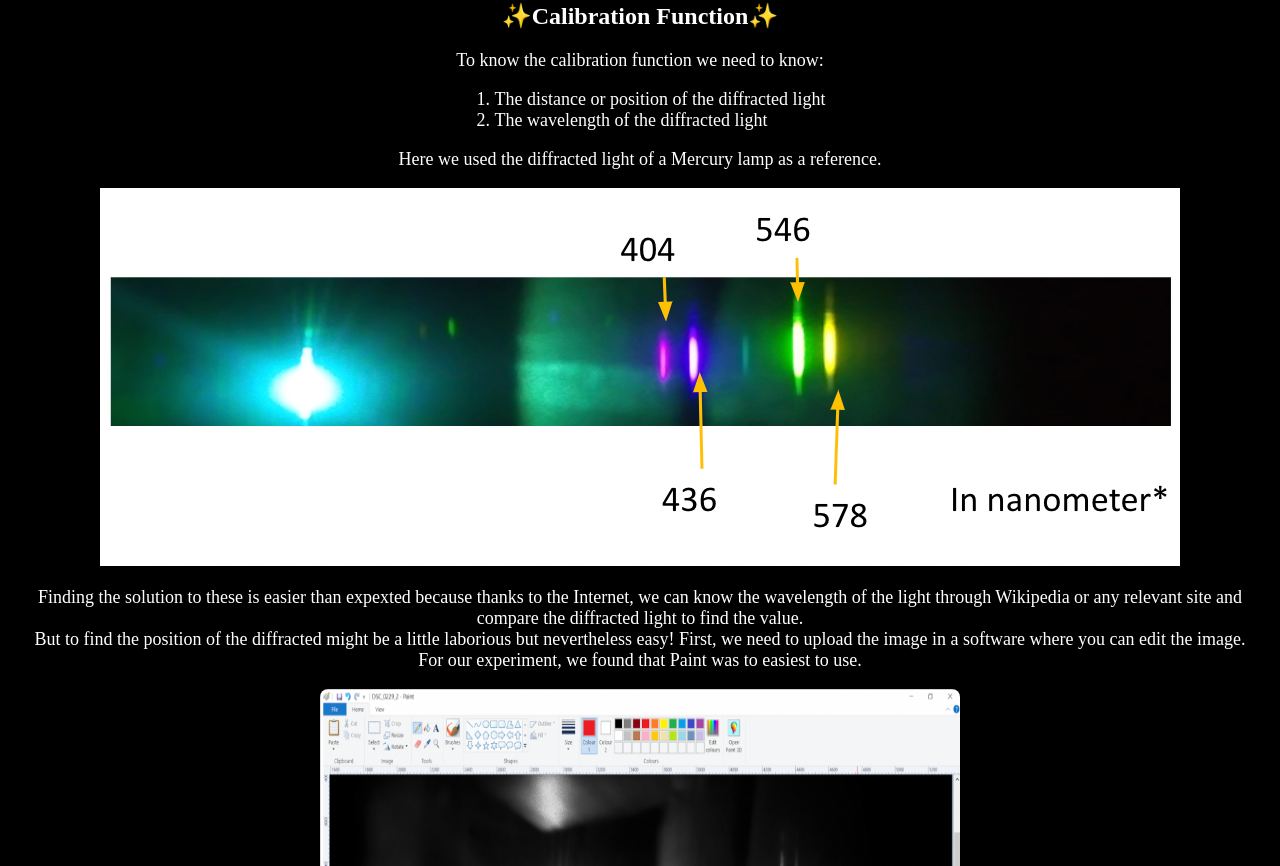
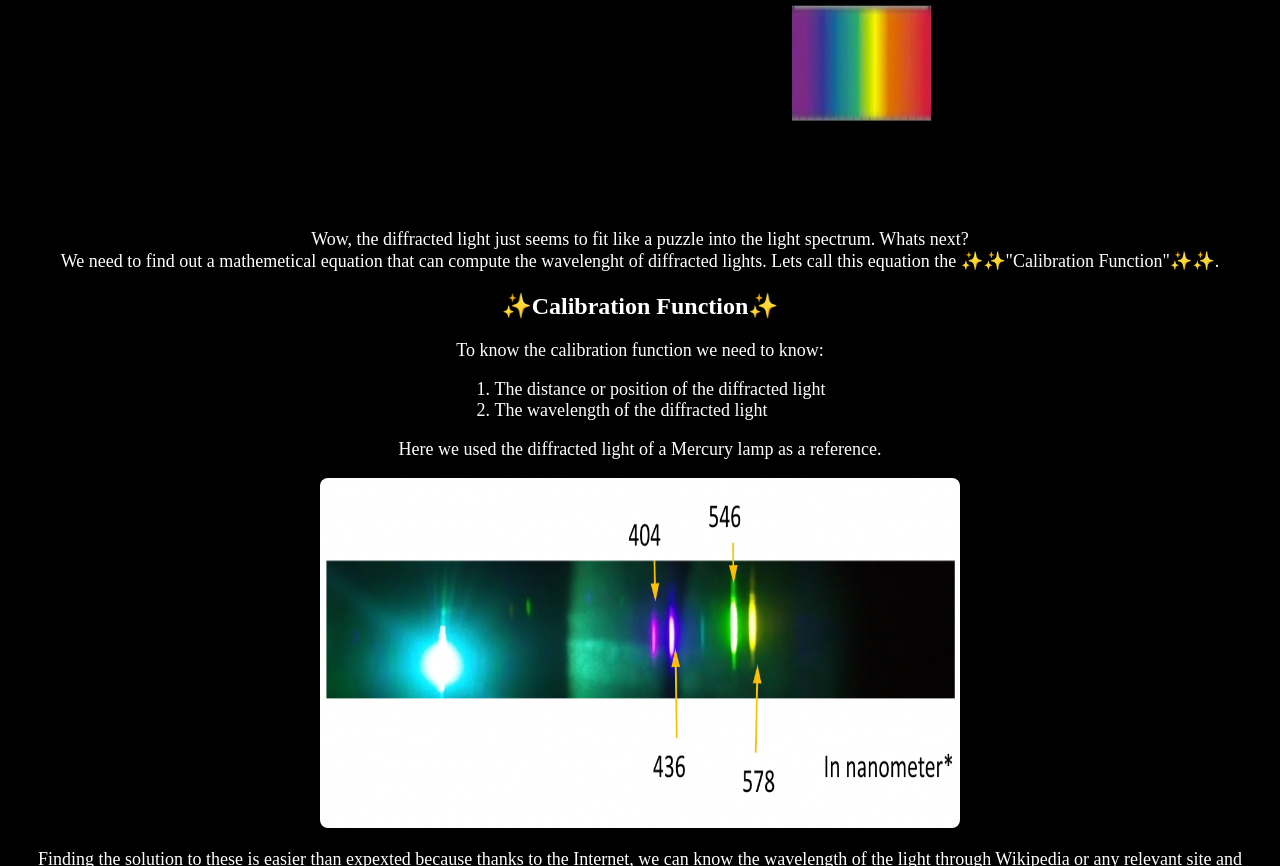
Before and after one commit to L-Limbu/react-labafolio, a React (Create React App) app: page /display/uni-page/spectroscopy in a window 1280 px wide. Shown: the part 3294-4160 px from the top of the page. Built offline with nearby package versions, Linux system fonts and the light colour scheme; a web font is replaced by a local one.

Commit message:
image fixes 2

```diff
--- a/src/pages/uniProjects/spectroscopy/spectroscopy.css
+++ b/src/pages/uniProjects/spectroscopy/spectroscopy.css
@@ -26,7 +26,7 @@
     height: 640px;
     border-radius: 8px;
 }
-.spec-img1 {
+.spec-img2 {
     width: 640px;
     height: 350px;
     border-radius: 8px;
--- a/src/pages/uniProjects/spectroscopy/spectroscopy.js
+++ b/src/pages/uniProjects/spectroscopy/spectroscopy.js
@@ -102,11 +102,11 @@ export default function Spectroscopy () {
                     Plotting the graph, we can make a line of best fit as shown in the graph. And Tada! That line is our
                     ✨Calibration Function✨ which we can use to find the wavelength of diffracted lights of other light source.
                     <br/>
-                    <br />
+
                     Our Calibration function is:
                     <br />
                     λ = 2.014 x - 1077
-                    <br />
+
                     <br />
                     To test out our calibration function we used Hydrogen Lamp to see how well our calibration function worked.
                     So again we determined the position of the diffracted lights using Paint and plug it into the ✨Calibration Function✨
```
